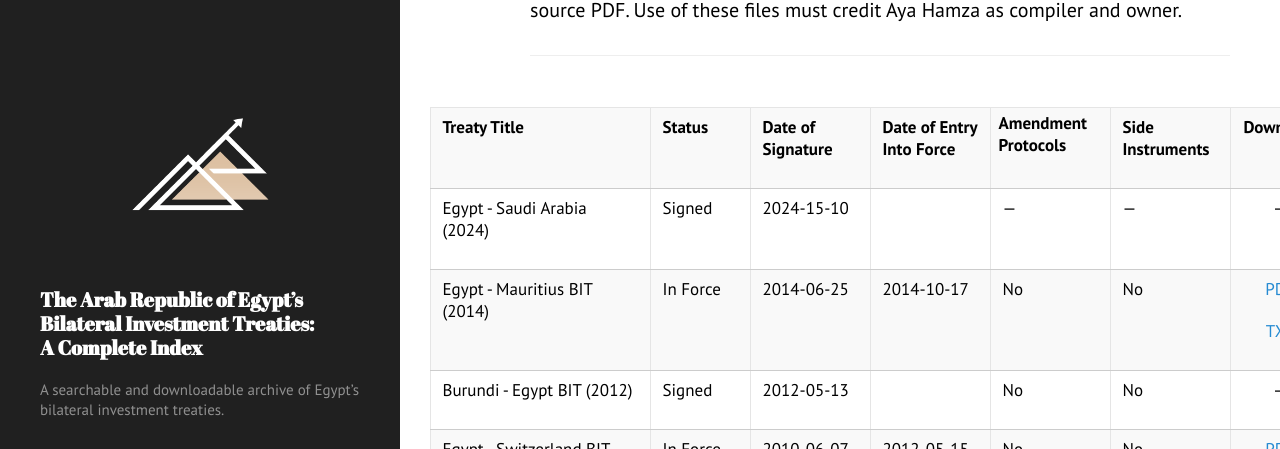
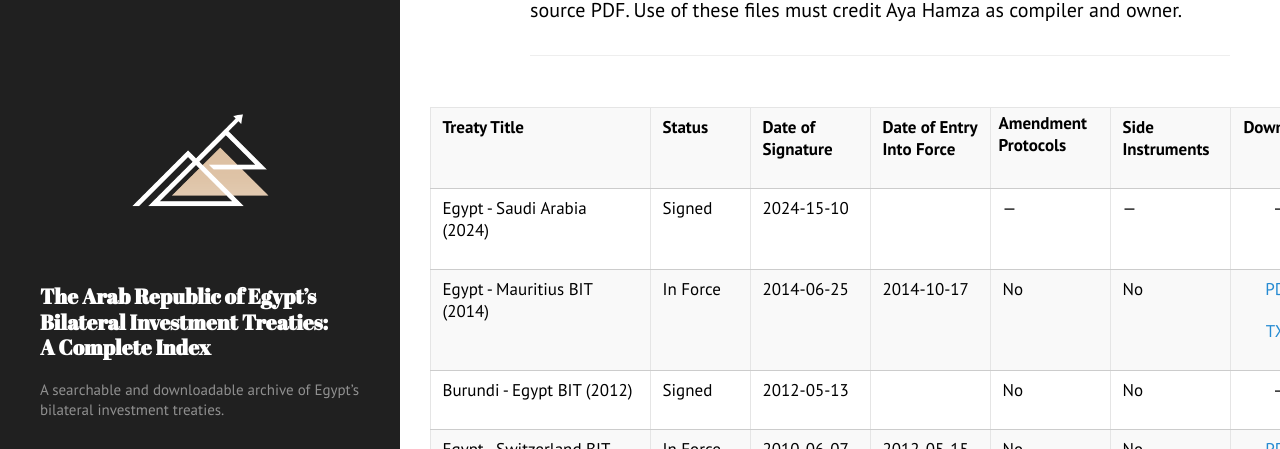
Before and after one commit to ayahamza1/MENABITs, a Jekyll site: the page built from index.md, in a window 1280 px wide. Shown: the part 193-642 px from the top of the page. Built offline with Jekyll 4.4.1, drawn with Linux system fonts in a browser that asks for light colours; our own code applies the rules of GitHub Pages for plain Markdown files.

Commit message:
Update hyde.css

```diff
--- a/public/css/hyde.css
+++ b/public/css/hyde.css
@@ -46,7 +46,7 @@ html {
 
 /* ✅ Fixed this block: allow title wrapping inside sidebar */
 .sidebar-about h1 {
-  font-size: 1.00rem; /* or try 1.2rem if you want a smaller bump */
+  font-size: 1.05rem; /* or try 1.2rem if you want a smaller bump */
   line-height: 1.2;
   font-family: "Abril Fatface", serif;
   margin: 1rem 0 0.5rem 0;
```
